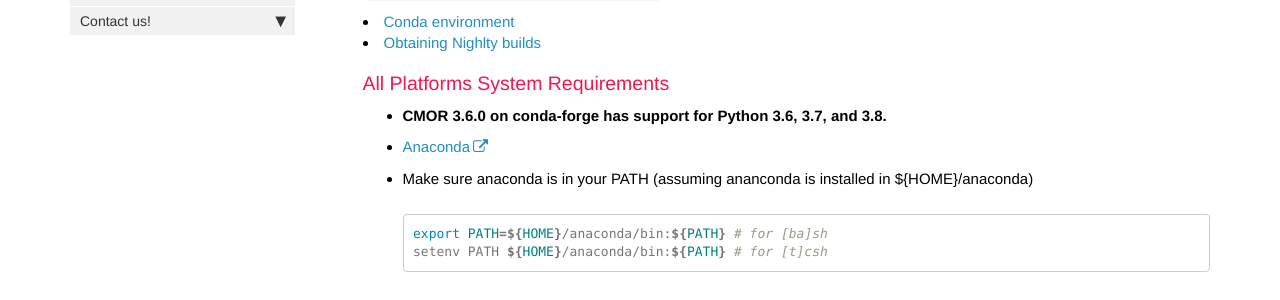
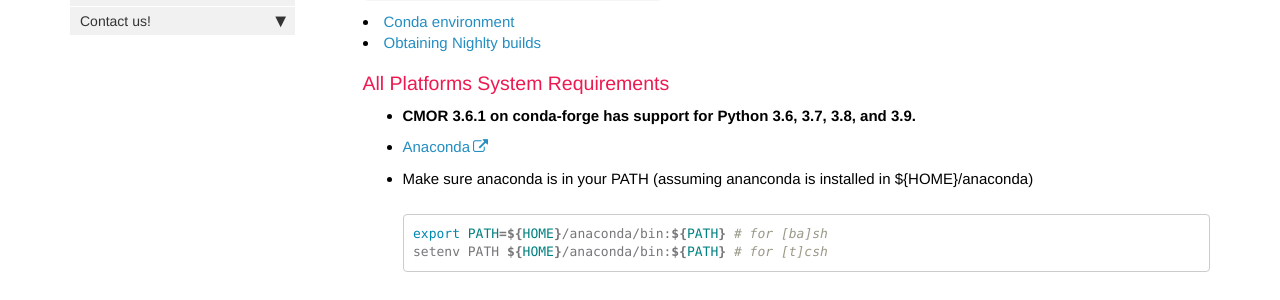
Before and after one commit to mauzey1/cmor3_documentation, a Jekyll site: the page built from mydoc/mydoc_cmor3_conda.md, in a window 1280 px wide and 900 px high. Shown: the part 309-609 px from the top of the window. Built offline with Jekyll 4.4.1, drawn with Linux system fonts in a browser that asks for light colours; nearby versions of some CDN libraries; comment, search, counter and statistics services are not loaded.

Commit message:
Mention Python 3.9 support in Anaconda installation page

```diff
--- a/mydoc/mydoc_cmor3_conda.md
+++ b/mydoc/mydoc_cmor3_conda.md
@@ -8,7 +8,7 @@ permalink: /mydoc_cmor3_conda/
 
 ### All Platforms System Requirements
 
-  * **CMOR 3.6.0 on conda-forge has support for Python 3.6, 3.7, and 3.8.**
+  * **CMOR 3.6.1 on conda-forge has support for Python 3.6, 3.7, 3.8, and 3.9.**
 
   * [Anaconda](https://www.continuum.io/)
 
```
Also changed, not shown: 1 other file.
